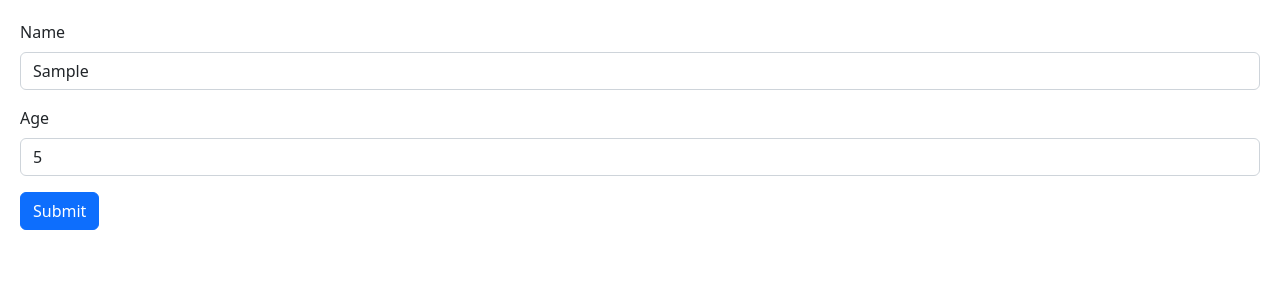
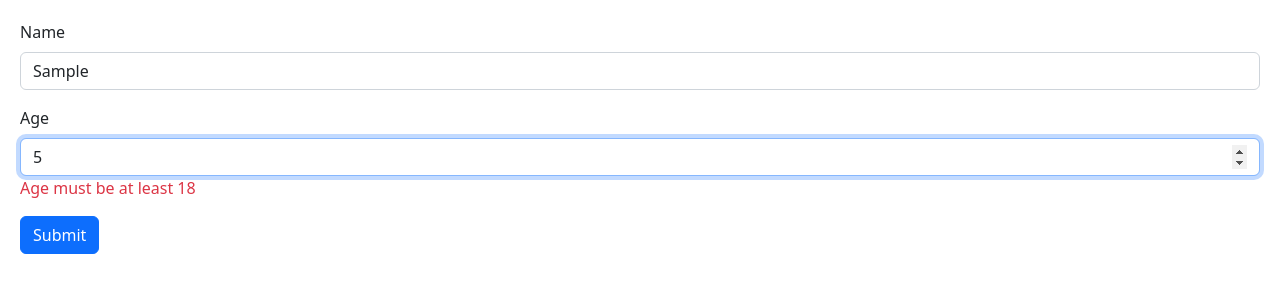
Before and after one commit to Horraira/React-Concept, a React (Vite) app: page / in a window 1280 px wide. Both pictures are taken after typing "Sample", "5" into the empty fields and a click on the button "Submit". Shown: the top 300 px of the page. Built offline with nearby package versions, Linux system fonts and the light colour scheme.

Commit message:
schema based form validation with zod

```diff
--- a/package.json
+++ b/package.json
@@ -9,13 +9,15 @@
     "preview": "vite preview"
   },
   "dependencies": {
+    "@hookform/resolvers": "^2.9.11",
     "bootstrap": "^5.2.3",
     "immer": "^9.0.19",
     "react": "^18.2.0",
     "react-dom": "^18.2.0",
     "react-hook-form": "7.43",
     "react-icons": "^4.7.1",
-    "styled-components": "^6.1.12"
+    "styled-components": "^6.1.12",
+    "zod": "^3.20.6"
   },
   "devDependencies": {
     "@types/react": "^18.0.27",
--- a/src/components/Form.tsx
+++ b/src/components/Form.tsx
@@ -1,14 +1,22 @@
 import React, { FormEvent, useState } from 'react'
 import { useForm } from 'react-hook-form'
+import { z } from 'zod'
+import { zodResolver } from '@hookform/resolvers/zod'
 
-interface FromData {
-    name: string,
-    age: number
-}
+const schema = z.object({
+    name: z.string().min(5, { message: 'Name must be at least 8 characters' }),
+    age: z.number({ invalid_type_error: 'Age field required' }).min(18, { message: 'Age must be at least 18' })
+})
+
+type FormData = z.infer<typeof schema>
 
 const Form = () => {
 
-    const { register, handleSubmit, formState: { errors } } = useForm<FromData>()
+    const { register, handleSubmit,
+        formState: { errors } } = useForm<FormData>({
+            resolver: zodResolver(schema)
+        })
+
     const onSubmit = (data: any) => {
         console.log(data)
     }
@@ -20,15 +28,15 @@ const Form = () => {
                 <label htmlFor="name" className="form-label">Name</label>
                 <input id='name' type="text"
                     className="form-control"
-                    {...register('name', { required: true, minLength: 3 })} />
-                {errors.name?.type == 'required' && <span className='text-danger'>This field is required</span>}
-                {errors.name?.type == 'minLength' && <span className='text-danger'>Name length must be at least three char</span>}
+                    {...register('name')} />
+                {errors.name && <span className='text-danger'>{errors.name.message}</span>}
             </div>
             <div className="mb-3">
                 <label htmlFor="age" className="form-label">Age</label>
                 <input id='age' type="number"
                     className="form-control"
-                    {...register('age')} />
+                    {...register('age', { valueAsNumber: true })} />
+                {errors.age && <span className='text-danger'>{errors.age.message}</span>}
             </div>
             <button className="btn btn-primary" type='submit'>Submit</button>
         </form>
```
Also changed, not shown: 1 other file (tests, documents, lock files or other folders).
